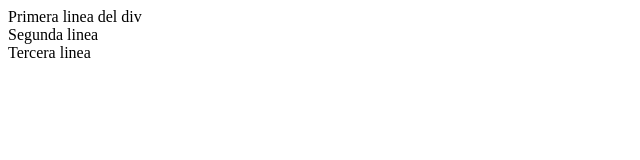
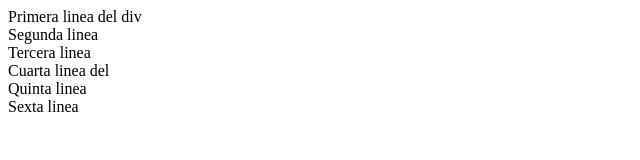
Before and after one commit to JbautipfBackup/BuenasPracticas2024, a plain HTML site: page index.html in a window 1280 px wide. Shown: the whole page, without its empty margins (0-640 px from the left). Drawn offline with Linux system fonts and the light colour scheme.

Commit message:
Third commit

```diff
--- a/index.html
+++ b/index.html
@@ -9,5 +9,8 @@
     <div>Primera linea del div</div>
     <div>Segunda linea </div>
     <div>Tercera linea</div>
+    <div>Cuarta linea del </div>
+    <div>Quinta linea </div>
+    <div>Sexta linea</div>
 </body>
 </html>
```
